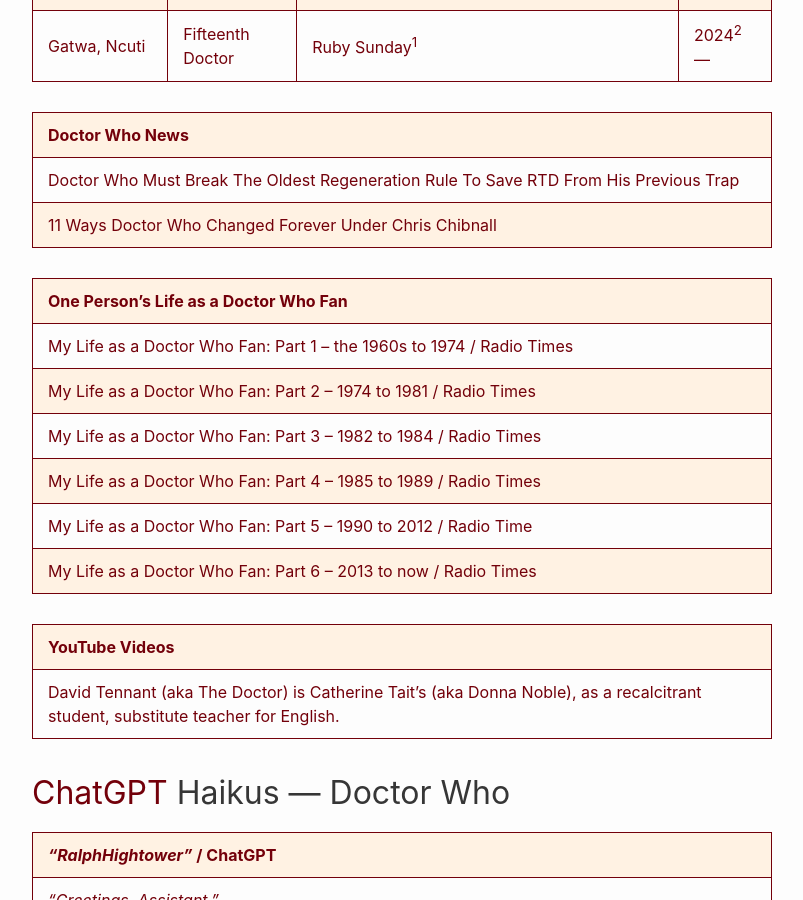
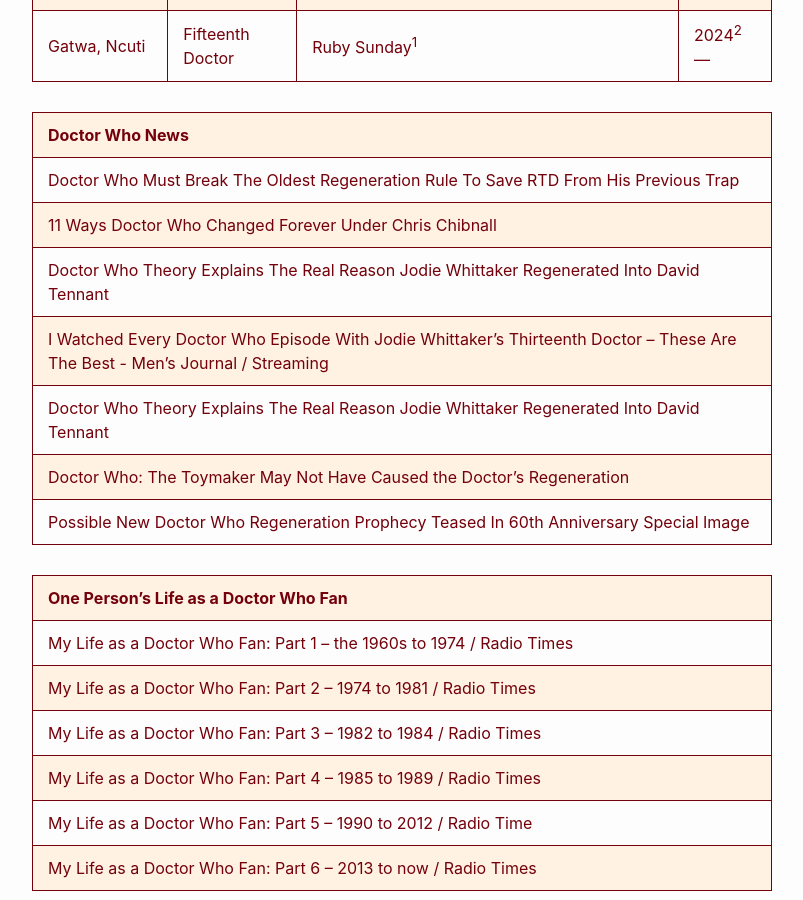
Before and after one commit to RalphHightower/RalphHightower, a Jekyll site: the page built from ScienceFiction/DoctorWho.md, in a window 1280 px wide and 900 px high, scrolled down 2799 px. Shown: the whole window, without its empty margins (238-1041 px from the left). Built offline with Jekyll 4.4.1, drawn with Linux system fonts in a browser that asks for light colours; our own code applies the rules of GitHub Pages for plain Markdown files.

Commit message:
DoctorWho/ArticlesNews: (extended description)
- Doctor Who
   - Articles
      - | [Doctor Who Theory Explains The Real Reason Jodie Whittaker Regenerated Into David Tennant](https://screenrant.com/doctor-who-david-tennant-regeneration-timeline-broken-theory-toymaker/ ) |
      - | [I Watched Every Doctor Who Episode With Jodie Whittaker's Thirteenth Doctor – These Are The Best - Men's Journal / Streaming](https://www.mensjournal.com/streaming/doctor-who-best-jodie-whittaker-episodes#gid=ci02cc29e0f0002657&pid=the-haunting-of-villa-diodati ) |
      - | [Doctor Who Theory Explains The Real Reason Jodie Whittaker Regenerated Into David Tennant](https://screenrant.com/doctor-who-david-tennant-regeneration-timeline-broken-theory-toymaker/ ) |
      - | [Doctor Who: The Toymaker May Not Have Caused the Doctor's Regeneration](https://www.cbr.com/doctor-who-toymaker-regeneration-red-herring/ ) |
      - | [Possible New Doctor Who Regeneration Prophecy Teased In 60th Anniversary Special Image](https://screenrant.com/doctor-who-60th-anniversary-david-tennant-regeneration-teased-image/ ) |

```diff
--- a/ScienceFiction/DoctorWho.md
+++ b/ScienceFiction/DoctorWho.md
@@ -25,6 +25,11 @@
 |---|
 | [Doctor Who Must Break The Oldest Regeneration Rule To Save RTD From His Previous Trap](https://screenrant.com/doctor-who-ncuti-gatwa-60th-anniversary-regeneration-rule-break/ ) |
 | [11 Ways Doctor Who Changed Forever Under Chris Chibnall](https://screenrant.com/every-doctor-who-chris-chibnall-big-change/ ) |
+| [Doctor Who Theory Explains The Real Reason Jodie Whittaker Regenerated Into David Tennant](https://screenrant.com/doctor-who-david-tennant-regeneration-timeline-broken-theory-toymaker/ ) |
+| [I Watched Every Doctor Who Episode With Jodie Whittaker's Thirteenth Doctor – These Are The Best - Men's Journal / Streaming](https://www.mensjournal.com/streaming/doctor-who-best-jodie-whittaker-episodes#gid=ci02cc29e0f0002657&pid=the-haunting-of-villa-diodati ) |
+| [Doctor Who Theory Explains The Real Reason Jodie Whittaker Regenerated Into David Tennant](https://screenrant.com/doctor-who-david-tennant-regeneration-timeline-broken-theory-toymaker/ ) |
+| [Doctor Who: The Toymaker May Not Have Caused the Doctor's Regeneration](https://www.cbr.com/doctor-who-toymaker-regeneration-red-herring/ ) |
+| [Possible New Doctor Who Regeneration Prophecy Teased In 60th Anniversary Special Image](https://screenrant.com/doctor-who-60th-anniversary-david-tennant-regeneration-teased-image/ ) |
 
 | One Person's Life as a Doctor Who Fan|
 |---|
@@ -34,7 +39,6 @@
 |[My Life as a Doctor Who Fan: Part 4 – 1985 to 1989 / Radio Times](https://www.radiotimes.com/tv/sci-fi/doctor-who-my-life-as-a-fan-part-4/ )|
 |[My Life as a Doctor Who Fan: Part 5 – 1990 to 2012 / Radio Time](https://www.radiotimes.com/tv/sci-fi/doctor-who-my-life-as-a-fan-part-5/ ) |
 |[My Life as a Doctor Who Fan: Part 6 – 2013 to now / Radio Times](https://www.radiotimes.com/tv/sci-fi/doctor-who-my-life-as-a-fan-part-6/ ) |
-
 
 | YouTube Videos |
 |------|
```
